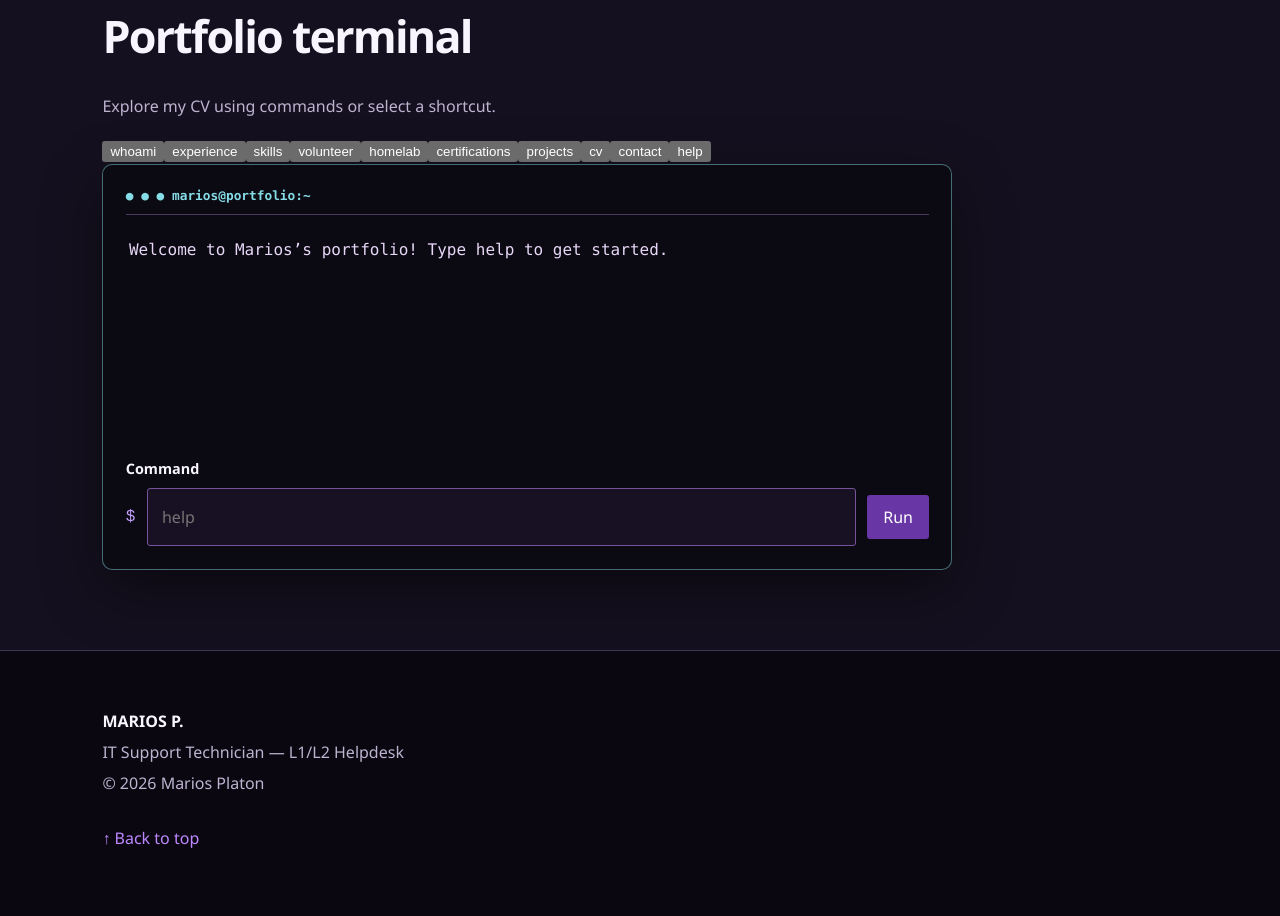
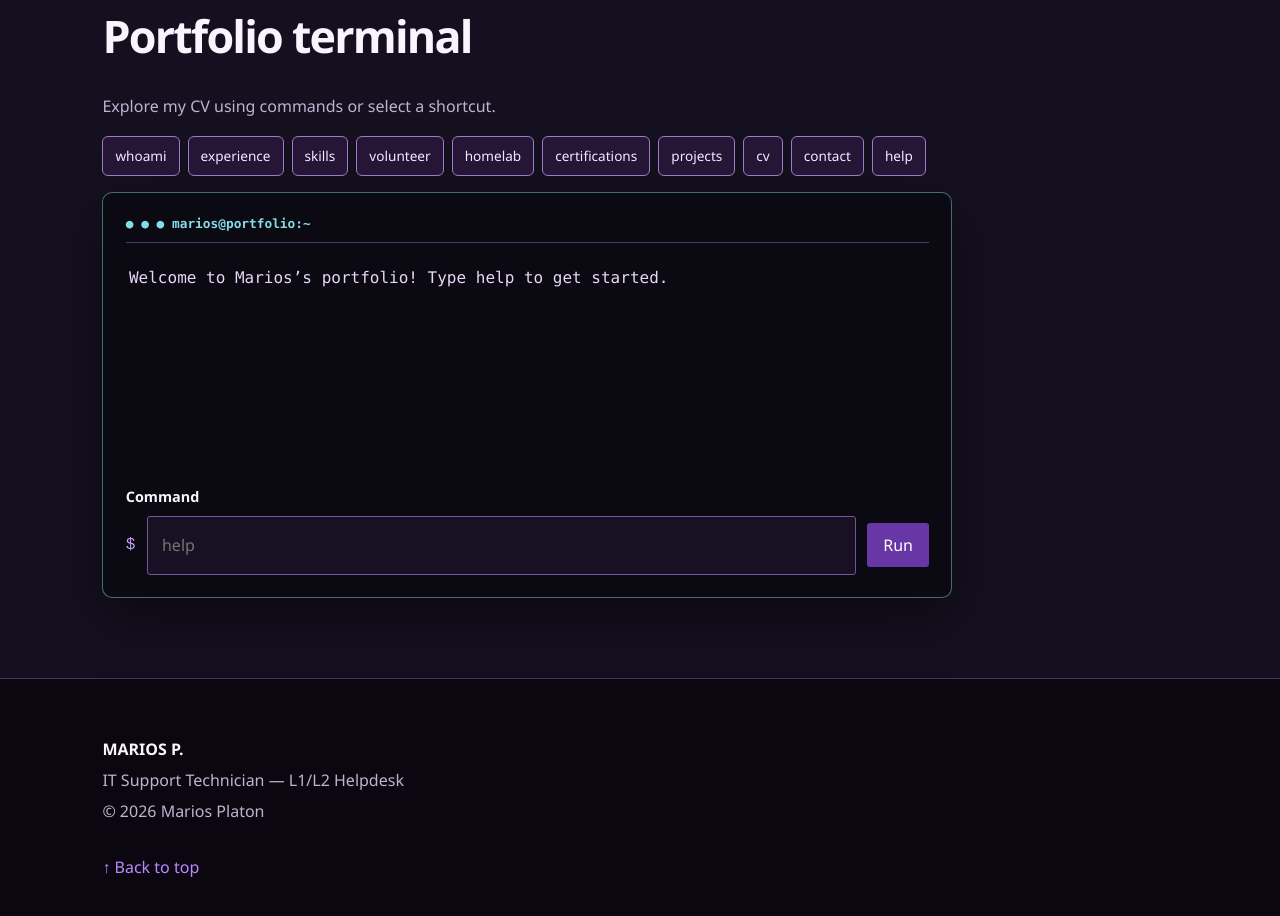
Before and after one commit to mariosplaton123/portfolio-cv, a plain HTML site: page index.html in a window 1280 px wide. Shown: the part 6500-7416 px from the top of the page. Drawn offline with Linux system fonts and the light colour scheme.

```diff
--- a/style.css
+++ b/style.css
@@ -90,3 +90,5 @@ body:before{content:"";position:fixed;inset:0;z-index:-1;pointer-events:none;bac
 @media(max-width:800px){.hero.hero-with-photo{grid-template-columns:1fr}.hero .portrait{max-width:380px}.ops-dashboard-grid{grid-template-columns:repeat(3,minmax(0,1fr))}.ops-stat{border-bottom:0;border-right:1px solid #403653}.ops-stat:last-child{border-right:0}}
 @media(max-width:580px){.ops-dashboard-grid{grid-template-columns:1fr}.ops-stat{border-right:0;border-bottom:1px solid #403653}.ops-stat:last-child{border-bottom:0}.ops-head-right{display:none}.ops-dashboard-footer{align-items:flex-start}.ops-skills .skill-category{padding:1rem}}
 @media(prefers-reduced-motion:reduce){.ops-skills .skill-category{transition:none}.ops-skills .skill-category:hover{transform:none}}
+
+.terminal-shortcuts{display:flex;flex-wrap:wrap;gap:.5rem;margin:1rem 0}.terminal-shortcuts button{font:inherit;font-size:.85rem;border:1px solid #9d7bc6;background:#241634;color:#f4eaff;padding:.45rem .75rem;border-radius:6px;cursor:pointer}.terminal-shortcuts button:hover,.terminal-shortcuts button:focus-visible{background:#59358a;color:white;outline:2px solid #c9a7ff;outline-offset:2px}
```
